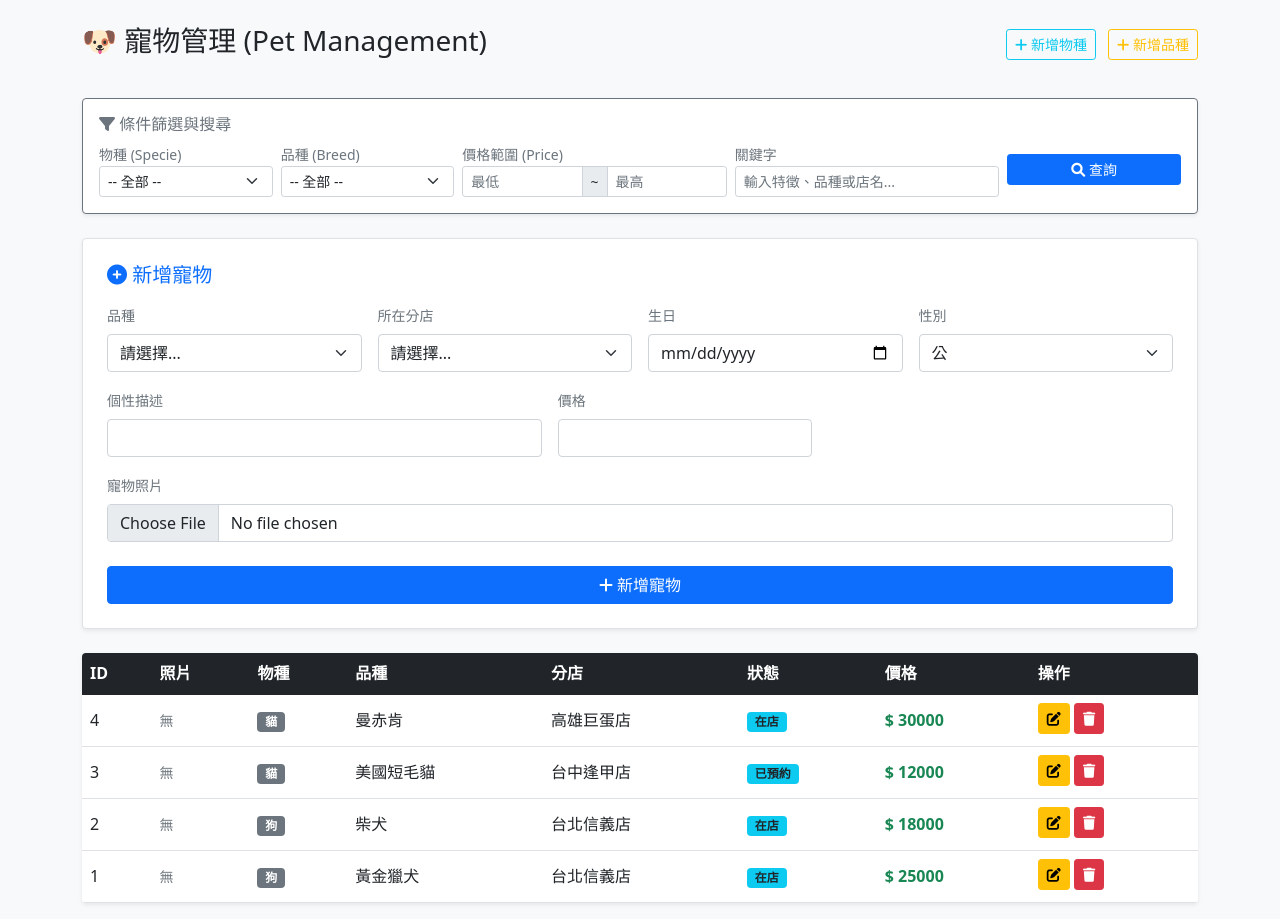
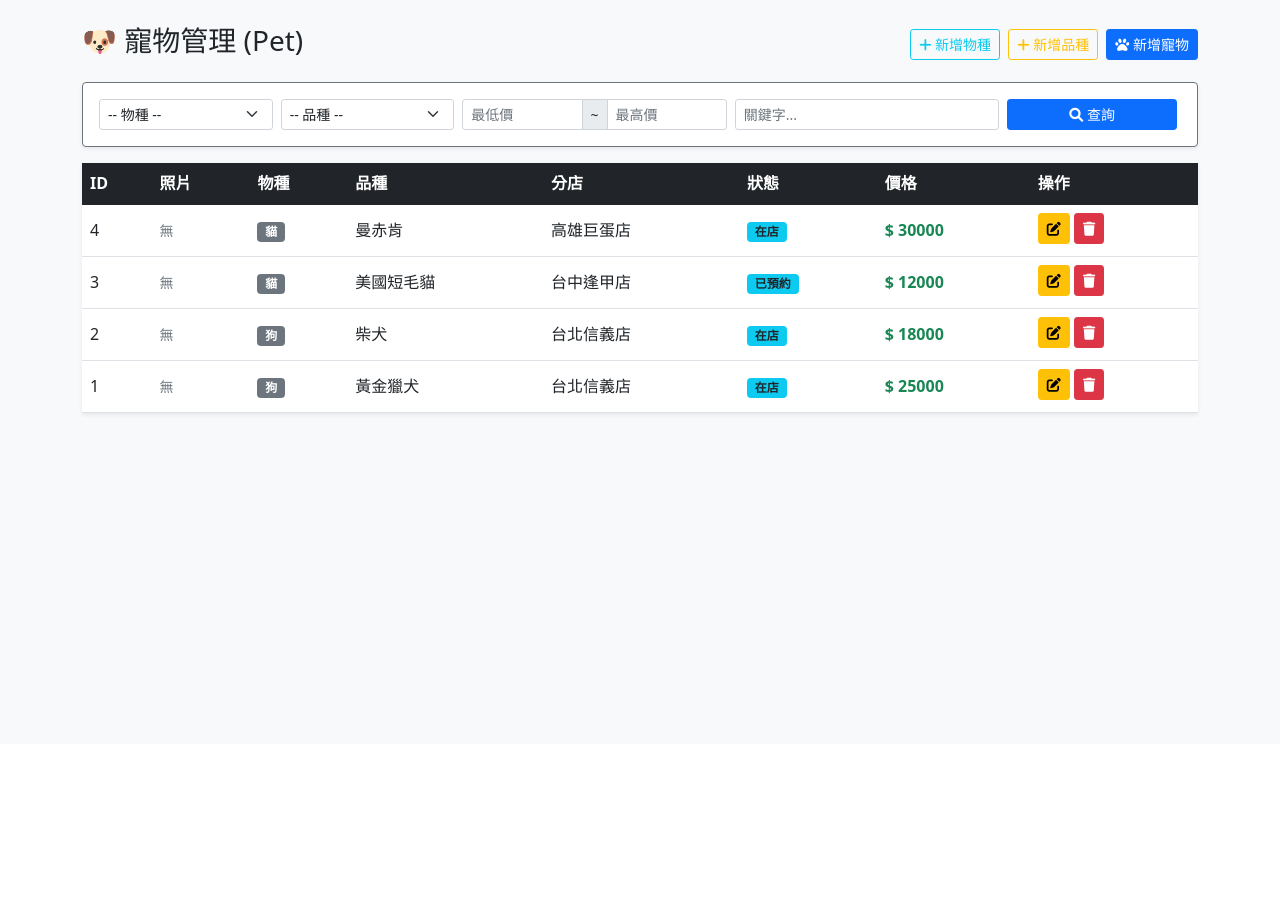
Before and after one commit to Serenetaytay/database_project, a PHP site: page /pet_mngt.php in a window 1280 px wide. Shown: the part 56-975 px from the top of the page. After the commit the page ends 472 px from the top, so only its background shows below. Run offline with PHP 8.4, Linux system fonts and the light colour scheme; data comes from the database, SQL or seed files in the repository.

Commit message:
Update pet_mngt.php

```diff
--- a/admin/pet_mngt.php
+++ b/admin/pet_mngt.php
@@ -29,6 +29,7 @@ if (isset($_POST['add_breed'])) {
 
 // 編輯模式：讀取舊資料
 $editData = null;
+$showCollapse = "";
 if (isset($_GET['edit'])) {
     $id = $_GET['edit'];
     $stmt = $conn->prepare("SELECT * FROM PET WHERE petID = ?");
@@ -36,6 +37,7 @@ if (isset($_GET['edit'])) {
     $stmt->execute();
     $result = $stmt->get_result();
     $editData = $result->fetch_assoc();
+    $showCollapse = "show";
 }
 
 // 儲存寵物資料 (新增 或 修改)
@@ -151,63 +153,25 @@ $sql_query .= " ORDER BY PET.petID DESC";
     <div class="container mt-4">
 
         <div class="d-flex justify-content-between align-items-center mb-3">
-            <h3>🐶 寵物管理 (Pet Management)</h3>
+            <h3>🐶 寵物管理 (Pet)</h3>
             <div>
-                <button class="btn btn-outline-info btn-sm me-2" type="button" data-bs-toggle="collapse" data-bs-target="#addSpecieBox">
+                <button class="btn btn-outline-info btn-sm me-1" type="button" data-bs-toggle="collapse" data-bs-target="#addSpecieBox">
                     <i class="fas fa-plus"></i> 新增物種
                 </button>
-                <button class="btn btn-outline-warning btn-sm" type="button" data-bs-toggle="collapse" data-bs-target="#addBreedBox">
+                <button class="btn btn-outline-warning btn-sm me-1" type="button" data-bs-toggle="collapse" data-bs-target="#addBreedBox">
                     <i class="fas fa-plus"></i> 新增品種
+                </button>
+                <button class="btn btn-primary btn-sm" type="button" data-bs-toggle="collapse" data-bs-target="#addPetBox">
+                    <i class="fas fa-paw"></i> <?php echo $editData ? '編輯寵物 (展開中)' : '新增寵物'; ?>
                 </button>
             </div>
         </div>
 
-        <div class="row mb-3">
-            <div class="col-md-6 collapse" id="addSpecieBox">
-                <div class="card card-body bg-info bg-opacity-10 border-info">
-                    <form method="post" class="row g-2 align-items-center">
-                        <div class="col-auto"><label class="fw-bold">新物種名稱：</label></div>
-                        <div class="col-auto">
-                            <input type="text" name="sName" class="form-control form-control-sm" placeholder="如：鳥、魚" required>
-                        </div>
-                        <div class="col-auto">
-                            <button type="submit" name="add_specie" class="btn btn-sm btn-info text-white">新增</button>
-                        </div>
-                    </form>
-                </div>
-            </div>
-            <div class="col-md-6 collapse" id="addBreedBox">
-                <div class="card card-body bg-warning bg-opacity-10 border-warning">
-                    <form method="post" class="row g-2 align-items-center">
-                        <div class="col-auto"><label class="fw-bold">所屬物種：</label></div>
-                        <div class="col-auto">
-                            <select name="sID" class="form-select form-select-sm" required>
-                                <option value="">選物種...</option>
-                                <?php
-                                $s_res = $conn->query("SELECT * FROM SPECIE");
-                                while($s = $s_res->fetch_assoc()) echo "<option value='{$s['sID']}'>{$s['sName']}</option>";
-                                ?>
-                            </select>
-                        </div>
-                        <div class="col-auto">
-                            <input type="text" name="bName" class="form-control form-control-sm" placeholder="新品種名" required>
-                        </div>
-                        <div class="col-auto">
-                            <button type="submit" name="add_breed" class="btn btn-sm btn-warning text-dark">新增</button>
-                        </div>
-                    </form>
-                </div>
-            </div>
-        </div>
-
-        <form method="get" class="card p-3 mb-4 bg-white shadow-sm border-secondary">
-            <h6 class="text-muted mb-2"><i class="fas fa-filter"></i> 條件篩選與搜尋</h6>
+        <form method="get" class="card p-3 mb-3 bg-white shadow-sm border-secondary">
             <div class="row g-2 align-items-center">
-
                 <div class="col-md-2">
-                    <label class="small text-muted">物種 (Specie)</label>
                     <select name="filter_sID" id="search_sID" class="form-select form-select-sm">
-                        <option value="">-- 全部 --</option>
+                        <option value="">-- 物種 --</option>
                         <?php
                         $s_res = $conn->query("SELECT * FROM SPECIE");
                         while ($s = $s_res->fetch_assoc()) {
@@ -217,11 +181,9 @@ $sql_query .= " ORDER BY PET.petID DESC";
                         ?>
                     </select>
                 </div>
-
                 <div class="col-md-2">
-                    <label class="small text-muted">品種 (Breed)</label>
                     <select name="filter_bID" id="search_bID" class="form-select form-select-sm">
-                        <option value="">-- 全部 --</option>
+                        <option value="">-- 品種 --</option>
                         <?php
                         $b_res = $conn->query("SELECT * FROM BREED");
                         while ($b = $b_res->fetch_assoc()) {
@@ -231,38 +193,64 @@ $sql_query .= " ORDER BY PET.petID DESC";
                         ?>
                     </select>
                 </div>
+                <div class="col-md-3">
+                    <div class="input-group input-group-sm">
+                        <input type="number" name="filter_min" class="form-control" placeholder="最低價" value="<?php echo $filter_min; ?>">
+                        <span class="input-group-text">~</span>
+                        <input type="number" name="filter_max" class="form-control" placeholder="最高價" value="<?php echo $filter_max; ?>">
+                    </div>
+                </div>
+                <div class="col-md-3">
+                    <input type="text" name="search" class="form-control form-control-sm" placeholder="關鍵字..." value="<?php echo htmlspecialchars($searchKeyword); ?>">
+                </div>
+                <div class="col-md-2 d-flex">
+                    <button type="submit" class="btn btn-primary btn-sm w-100 me-1"><i class="fas fa-search"></i> 查詢</button>
+                    <?php if(!empty($searchKeyword) || !empty($filter_sID)): ?>
+                        <a href="pet_mngt.php" class="btn btn-outline-secondary btn-sm w-50">清除</a>
+                    <?php endif; ?>
+                </div>
+            </div>
+        </form>
 
-                <div class="col-md-3">
-                    <label class="small text-muted">價格範圍 (Price)</label>
-                    <div class="input-group input-group-sm">
-                        <input type="number" name="filter_min" class="form-control" placeholder="最低" value="<?php echo $filter_min; ?>">
-                        <span class="input-group-text">~</span>
-                        <input type="number" name="filter_max" class="form-control" placeholder="最高" value="<?php echo $filter_max; ?>">
+        <div class="mb-3">
+
+            <div class="collapse mb-2" id="addSpecieBox">
+                <div class="card card-body bg-info bg-opacity-10 border-info">
+                    <form method="post" class="row g-2 align-items-center">
+                        <div class="col-auto"><label class="fw-bold">新物種名稱：</label></div>
+                        <div class="col-auto"><input type="text" name="sName" class="form-control form-control-sm" required></div>
+                        <div class="col-auto"><button type="submit" name="add_specie" class="btn btn-sm btn-info text-white">確認新增</button></div>
+                    </form>
                 </div>
             </div>
 
-                <div class="col-md-3">
-                    <label class="small text-muted">關鍵字</label>
-                    <input type="text" name="search" class="form-control form-control-sm" placeholder="輸入特徵、品種或店名..." value="<?php echo htmlspecialchars($searchKeyword); ?>">
+            <div class="collapse mb-2" id="addBreedBox">
+                <div class="card card-body bg-warning bg-opacity-10 border-warning">
+                    <form method="post" class="row g-2 align-items-center">
+                        <div class="col-auto"><label class="fw-bold">所屬物種：</label></div>
+                        <div class="col-auto">
+                            <select name="sID" class="form-select form-select-sm" required>
+                                <option value="">請選擇</option>
+                                <?php
+                                $s_res = $conn->query("SELECT * FROM SPECIE");
+                                while($s = $s_res->fetch_assoc()) echo "<option value='{$s['sID']}'>{$s['sName']}</option>";
+                                ?>
+                            </select>
+                        </div>
+                        <div class="col-auto"><input type="text" name="bName" class="form-control form-control-sm" placeholder="新品種名" required></div>
+                        <div class="col-auto"><button type="submit" name="add_breed" class="btn btn-sm btn-warning text-dark">確認新增</button></div>
+                    </form>
+                </div>
             </div>
 
-                <div class="col-md-2 d-flex align-items-end">
-                    <button type="submit" class="btn btn-primary btn-sm w-100">
-                        <i class="fas fa-search"></i> 查詢
-                    </button>
+            <div class="collapse <?php echo $showCollapse; ?>" id="addPetBox">
+                <form method="post" enctype="multipart/form-data" class="card p-4 bg-white shadow-sm border border-primary border-2">
+                    <div class="d-flex justify-content-between mb-3">
+                        <h5 class="text-primary m-0">
+                            <?php echo $editData ? '<i class="fas fa-edit"></i> 編輯寵物資料 (ID: '.$editData['petID'].')' : '<i class="fas fa-plus-circle"></i> 新增寵物資料'; ?>
+                        </h5>
+                        <button type="button" class="btn-close" data-bs-toggle="collapse" data-bs-target="#addPetBox"></button>
                     </div>
-            </div>
-            <?php if(!empty($searchKeyword) || !empty($filter_sID) || !empty($filter_bID) || !empty($filter_min)): ?>
-            <div class="mt-2 text-end">
-                <a href="pet_mngt.php" class="text-secondary small text-decoration-none"><i class="fas fa-times"></i> 清除所有搜尋條件</a>
-            </div>
-            <?php endif; ?>
-        </form>
-
-        <form method="post" enctype="multipart/form-data" class="card p-4 mb-4 bg-white shadow-sm border border-primary-subtle">
-            <h5 class="text-primary mb-3">
-                <?php echo $editData ? '<i class="fas fa-edit"></i> 編輯寵物資料 (ID: '.$editData['petID'].')' : '<i class="fas fa-plus-circle"></i> 新增寵物'; ?>
-            </h5>
 
                     <input type="hidden" name="petID" value="<?php echo $editData['petID'] ?? ''; ?>">
                     <input type="hidden" name="old_image" value="<?php echo $editData['petImage'] ?? ''; ?>">
@@ -282,7 +270,7 @@ $sql_query .= " ORDER BY PET.petID DESC";
                             </select>
                         </div>
                         <div class="col-md-3">
-                    <label class="form-label small text-muted">所在分店</label>
+                            <label class="form-label small text-muted">分店</label>
                             <select name="storeID" class="form-select" required>
                                 <option value="">請選擇...</option>
                                 <?php
@@ -307,8 +295,8 @@ $sql_query .= " ORDER BY PET.petID DESC";
                         </div>
 
                         <div class="col-md-5">
-                    <label class="form-label small text-muted">個性描述</label>
-                    <input type="text" name="personality" class="form-control" placeholder="" value="<?php echo $editData['personality'] ?? ''; ?>">
+                            <label class="form-label small text-muted">個性</label>
+                            <input type="text" name="personality" class="form-control" value="<?php echo $editData['personality'] ?? ''; ?>">
                         </div>
                         <div class="col-md-3">
                             <label class="form-label small text-muted">價格</label>
@@ -317,7 +305,7 @@ $sql_query .= " ORDER BY PET.petID DESC";
 
                         <?php if($editData): ?>
                         <div class="col-md-4">
-                    <label class="form-label small text-danger fw-bold">狀態 (Status)</label>
+                            <label class="form-label small text-danger fw-bold">狀態</label>
                             <select name="status" class="form-select border-danger">
                                 <option value="在店" <?php echo ($editData['status']=='在店')?'selected':''; ?>>在店</option>
                                 <option value="已預約" <?php echo ($editData['status']=='已預約')?'selected':''; ?>>已預約</option>
@@ -327,53 +315,44 @@ $sql_query .= " ORDER BY PET.petID DESC";
                         <?php endif; ?>
 
                         <div class="col-md-12">
-                    <label class="form-label small text-muted">寵物照片</label>
+                            <label class="form-label small text-muted">照片</label>
                             <input type="file" name="petImage" class="form-control" accept="image/*">
                             <?php if ($editData && !empty($editData['petImage'])): ?>
-                        <div class="mt-2 text-muted small">
-                            目前圖片：<br>
-                            <img src="<?php echo $editData['petImage']; ?>" style="height: 100px; border-radius: 5px; border: 1px solid #ddd; padding: 2px;">
+                                <div class="mt-2">
+                                    <img src="<?php echo $editData['petImage']; ?>" style="height: 100px; border-radius: 5px; border: 1px solid #ddd;">
                                 </div>
                             <?php endif; ?>
                         </div>
 
-                <div class="col-12 mt-4">
-                    <button type="submit" name="save_pet" class="btn <?php echo $editData ? 'btn-warning' : 'btn-primary'; ?> w-100">
-                        <?php echo $editData ? '<i class="fas fa-check"></i> 確認修改' : '<i class="fas fa-plus"></i> 新增寵物'; ?>
+                        <div class="col-12 mt-3 text-end">
+                            <?php if($editData): ?>
+                                <a href="pet_mngt.php" class="btn btn-secondary me-2">取消</a>
+                            <?php endif; ?>
+                            <button type="submit" name="save_pet" class="btn <?php echo $editData ? 'btn-warning' : 'btn-primary'; ?>">
+                                <?php echo $editData ? '<i class="fas fa-check"></i> 確認修改' : '<i class="fas fa-plus"></i> 確認新增'; ?>
                             </button>
-                    <?php if($editData): ?>
-                        <a href="pet_mngt.php" class="btn btn-outline-secondary w-100 mt-2">取消修改</a>
-                    <?php endif; ?>
                         </div>
                     </div>
                 </form>
+            </div>
+        </div>
 
-        <table class="table table-hover align-middle bg-white shadow-sm rounded overflow-hidden">
+        <table class="table table-hover align-middle bg-white shadow-sm">
             <thead class="table-dark">
                 <tr>
-                    <th>ID</th>
-                    <th>照片</th>
-                    <th>物種</th>
-                    <th>品種</th>
-                    <th>分店</th>
-                    <th>狀態</th>
-                    <th>價格</th>
-                    <th>操作</th>
+                    <th>ID</th><th>照片</th><th>物種</th><th>品種</th><th>分店</th><th>狀態</th><th>價格</th><th>操作</th>
                 </tr>
             </thead>
             <tbody>
                 <?php
                 $result = $conn->query($sql_query);
-
                 if ($result && $result->num_rows > 0) {
                     while ($row = $result->fetch_assoc()) {
-                        // 圖片顯示
                         $imgHtml = "<span class='text-muted small'>無</span>";
                         if (!empty($row['petImage'])) {
                             $imgHtml = "<img src='{$row['petImage']}' style='width: 60px; height: 60px; object-fit: cover; border-radius: 5px;'>";
                         }
 
-                        // 搜尋關鍵字高亮 (UX)
                         $showBreed = $row['bName'];
                         $showStore = $row['storeName'];
                         $showPers = $row['personality'];
@@ -392,15 +371,13 @@ $sql_query .= " ORDER BY PET.petID DESC";
                                 <td><span class='badge bg-info text-dark'>{$row['status']}</span></td>
                                 <td class='text-success fw-bold'>$ {$row['petprice']}</td>
                                 <td>
-                                    <a href='?edit={$row['petID']}' class='btn btn-warning btn-sm mb-1' title='編輯'><i class='fas fa-edit'></i></a>
-                                    <a href='?del={$row['petID']}' class='btn btn-danger btn-sm mb-1' onclick='return confirm(\"確認刪除此寵物資料？\")' title='刪除'><i class='fas fa-trash'></i></a>
+                                    <a href='?edit={$row['petID']}' class='btn btn-warning btn-sm mb-1'><i class='fas fa-edit'></i></a>
+                                    <a href='?del={$row['petID']}' class='btn btn-danger btn-sm mb-1' onclick='return confirm(\"確認刪除？\")'><i class='fas fa-trash'></i></a>
                                 </td>
                               </tr>";
                     }
                 } else {
-                    echo "<tr><td colspan='8' class='text-center p-5 text-muted'>
-                            <i class='fas fa-box-open fa-3x mb-3'></i><br>查無符合條件的資料
-                          </td></tr>";
+                    echo "<tr><td colspan='8' class='text-center p-5 text-muted'>查無資料</td></tr>";
                 }
                 ?>
             </tbody>
@@ -418,29 +395,23 @@ $sql_query .= " ORDER BY PET.petID DESC";
         function filterBreeds() {
             const selectedSpecieID = specieSelect.value;
             const currentSelectedBreed = "<?php echo $filter_bID; ?>";
+
             breedSelect.innerHTML = '';
             allBreeds.forEach(option => {
                 const sid = option.getAttribute('data-sid');
                 const val = option.value;
-
-                // 條件：(選全部) 或 (該選項屬於選中的物種) 或 (該選項是"全部"這個標籤)
                 if (selectedSpecieID === "" || sid === selectedSpecieID || val === "") {
-                    const newOption = option.cloneNode(true);
-                    breedSelect.appendChild(newOption);
+                    breedSelect.appendChild(option.cloneNode(true));
                 }
             });
-
             breedSelect.value = currentSelectedBreed;
-            if (breedSelect.selectedIndex === -1) {
-                breedSelect.value = "";
-            }
+            if (breedSelect.selectedIndex === -1) breedSelect.value = "";
         }
 
         specieSelect.addEventListener('change', function() {
             filterBreeds();
             breedSelect.value = "";
         });
-
         filterBreeds();
     });
     </script>
```
Lines whose indentation alone changed are shown as unchanged.
